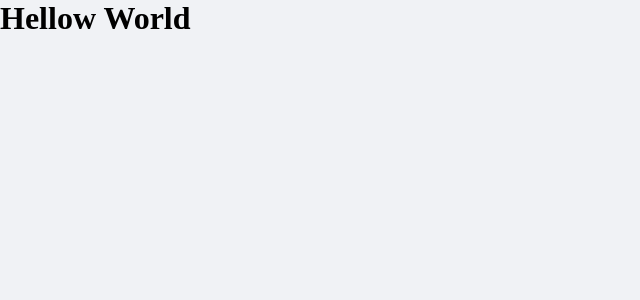
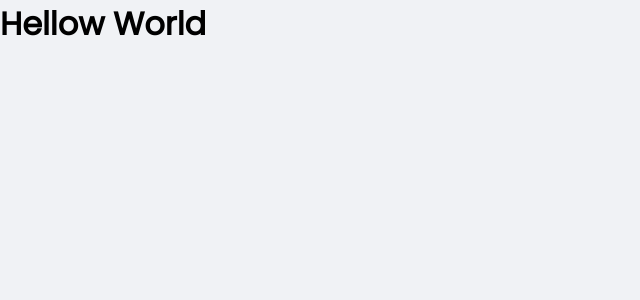
Before and after one commit to MatheusAraujoPro/dt_money, a React (Create React App) app: page / in a window 1280 px wide. Shown: the top 300 px of the page, without its empty margins (0-640 px from the left). Built offline with nearby package versions, Linux system fonts and the light colour scheme.

Commit message:
Fontes do Google Fonts

```diff
--- a/public/index.html
+++ b/public/index.html
@@ -1,6 +1,10 @@
 <!DOCTYPE html>
 <html lang="en">
   <head>
+    <!-- Abri a comexão com o google fontes -->
+    <link rel="preconnect" href="https://fonts.googleapis.com">
+    <link rel="preconnect" href="https://fonts.gstatic.com" crossorigin>
+
     <meta charset="utf-8" />
     <meta name="viewport" content="width=device-width, initial-scale=1" />
     <link rel="shortcut icon" href="favicon.png" type="image/png">
@@ -12,6 +16,10 @@
 
     <link rel="manifest" href="%PUBLIC_URL%/manifest.json" />
 
+
+    <link href="https://fonts.googleapis.com/css2?family=Poppins:ital,wght@0,400;1,600&display=swap" rel="stylesheet">
+
+
     <title>Dt - Money</title>
   </head>
   <body>
--- a/src/styles/global.ts
+++ b/src/styles/global.ts
@@ -37,6 +37,16 @@
     -webkit-font-smoothing: antialiased;
   }
 
+  /* Por padrão o Button, Input e Text Área não importam a fonte do Body */
+  body, input, textarea, button{
+    font-family: 'Poppins', sans-serif;
+    font-weight: 400;
+  }
+
+  h1, h2, h3, h4, h5, h6, strong{
+    font-weight: 600;
+  }
+
   button{
     cursor: pointer;
   }
```
